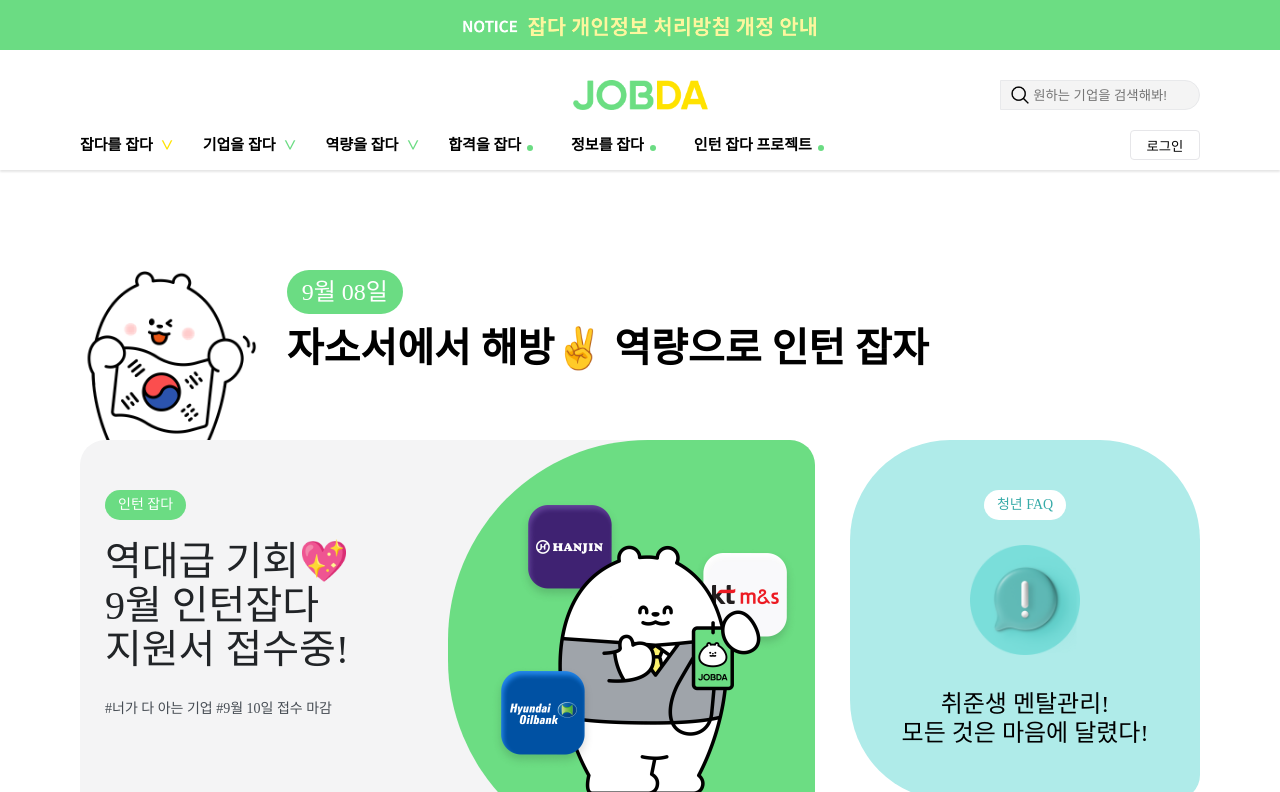
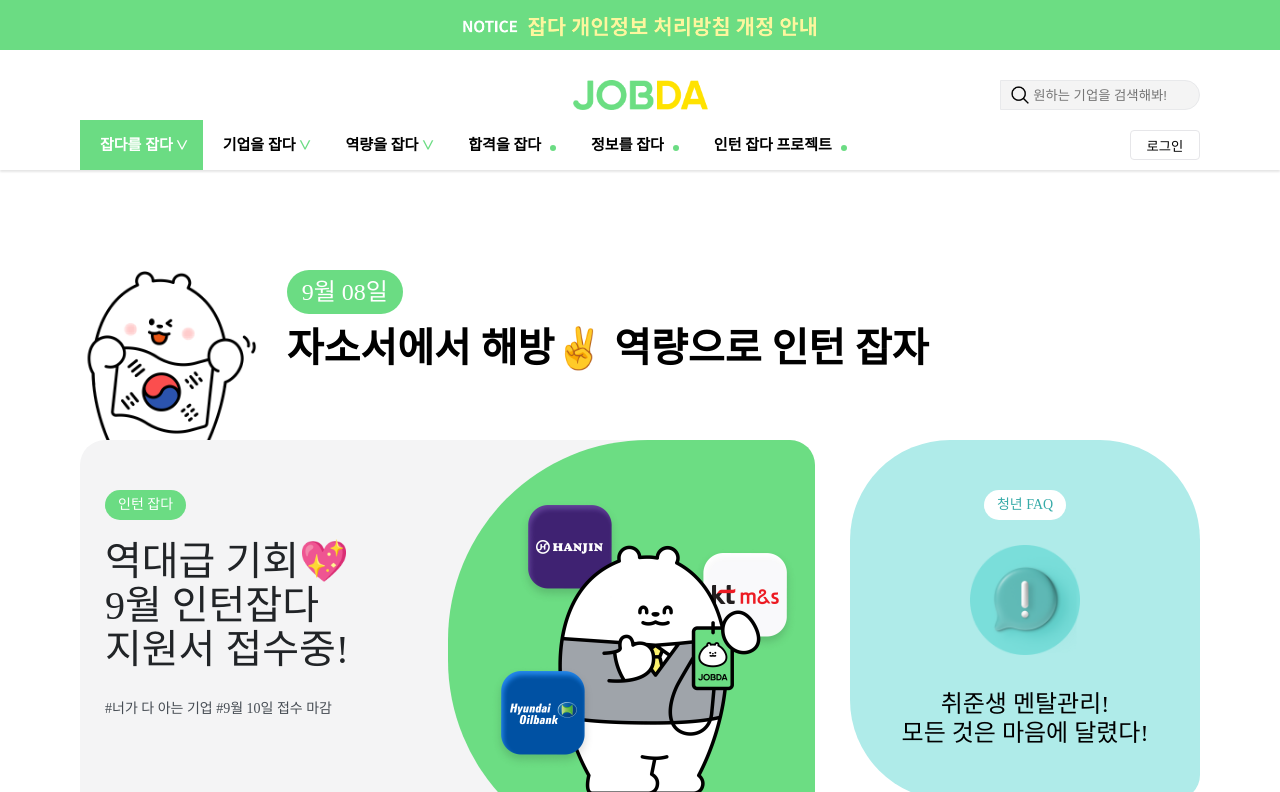
Before and after one commit to KwakOri/Clone-Coding, a plain HTML site: page JOBDA/index.html in a window 1280 px wide. In both pictures the pointer is over the link "잡다를 잡다". Shown: the top 792 px of the page. Drawn offline with Linux system fonts and the light colour scheme; a web font is replaced by a local one.

Commit message:
edit nav color

```diff
--- a/JOBDA/css/style.css
+++ b/JOBDA/css/style.css
@@ -126,10 +126,18 @@ nav ul li a {
   display: block;
   text-decoration: none;
   color: black;
-  padding-right: 30px;
-  margin-right: 20px;
+  padding: 0 30px 0 20px;
   line-height: 50px;
 }
+
+nav ul li:hover a {
+  background-color: #6bdc83;
+  color: white;
+}
+
+/* nav ul li:hover {
+  border-bottom: 1px solid #6bdc83;
+} */
 
 nav ul li:nth-child(1) a::after,
 nav ul li:nth-child(2) a::after,
@@ -137,7 +145,7 @@ nav ul li:nth-child(3) a::after {
   content: ">";
   font-size: 20px;
   position: absolute;
-  right: 10px;
+  right: 15px;
   transform: rotate(90deg);
   color: #6bdc83;
 }
@@ -145,13 +153,7 @@ nav ul li:nth-child(3) a::after {
 nav ul li:nth-child(1):hover a::after,
 nav ul li:nth-child(2):hover a::after,
 nav ul li:nth-child(3):hover a::after {
-  color: #ffe200;
-}
-
-nav ul li:nth-child(4):hover a::after,
-nav ul li:nth-child(5):hover a::after,
-nav ul li:nth-child(6):hover a::after {
-  background-color: #ffe200;
+  color: white;
 }
 
 nav ul li:nth-child(4) a::after,
@@ -164,7 +166,13 @@ nav ul li:nth-child(6) a::after {
   border-radius: 3px;
   position: absolute;
   top: 25px;
-  right: 18px;
+  right: 15px;
+}
+
+nav ul li:nth-child(4):hover a::after,
+nav ul li:nth-child(5):hover a::after,
+nav ul li:nth-child(6):hover a::after {
+  background-color: white;
 }
 
 .first-section {
```
